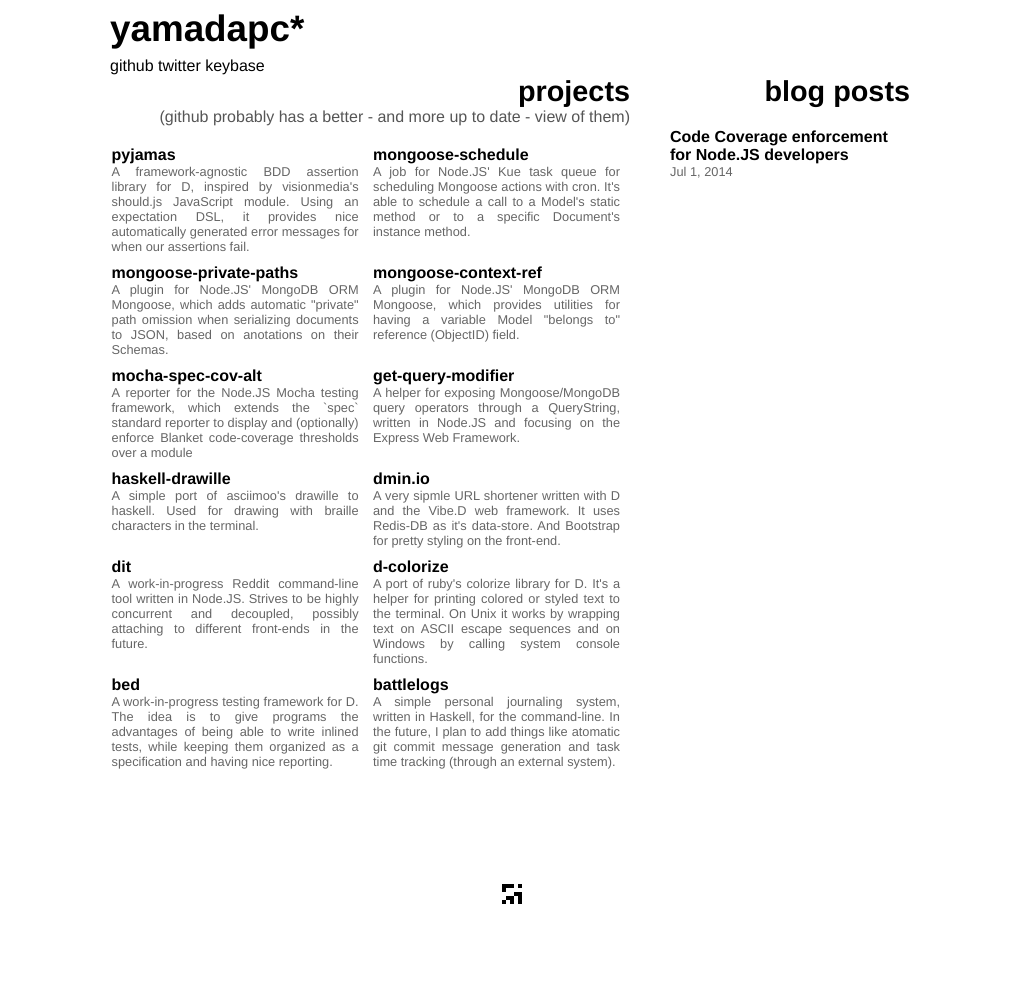
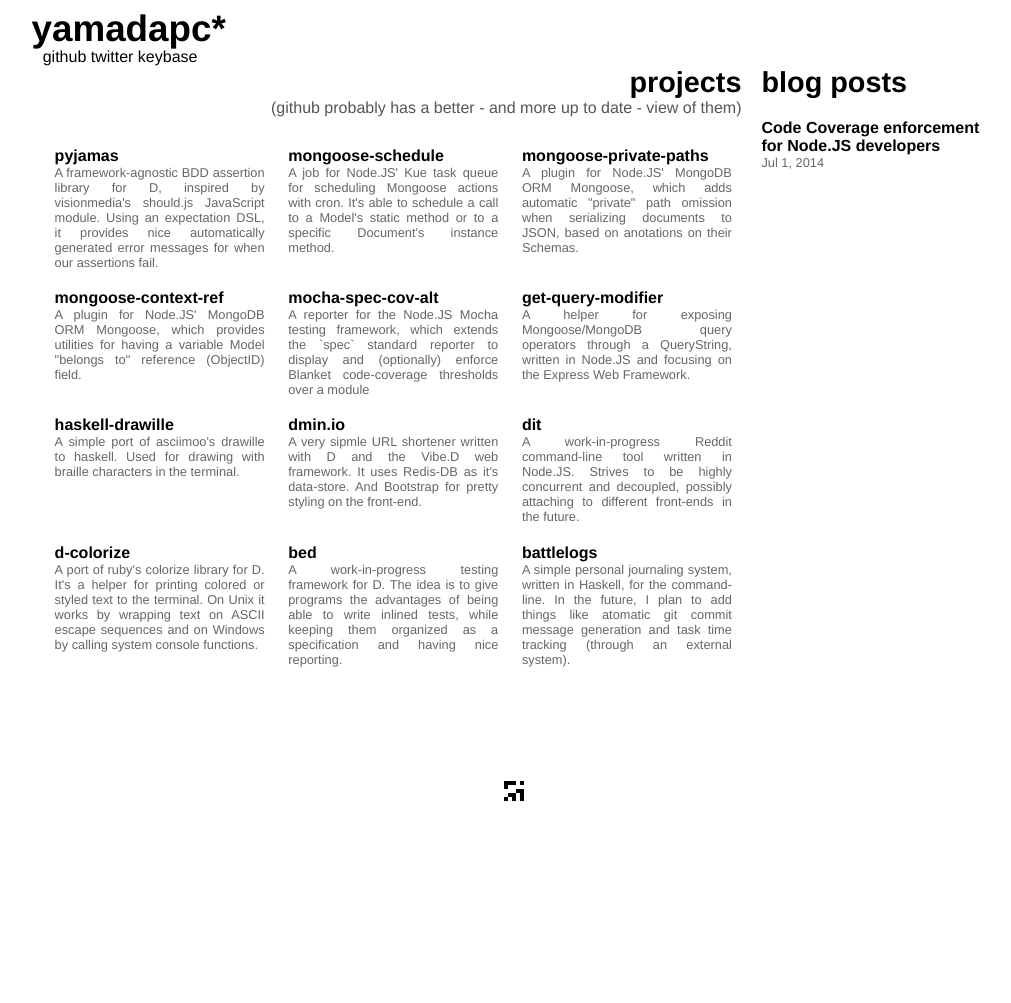
Before and after one commit to yamadapc/yamadapc.github.io, a Jekyll site: the page built from index.html, in a window 1280 px wide. Shown: the whole page, without its empty margins (130-1141 px from the left). Built offline with Jekyll 4.4.1, drawn with Linux system fonts in a browser that asks for light colours; after the commit the page ends 900 px from its top, so only the background shows below that.

Commit message:
Make the layout responsive
This uses a fluent grid to make the home page's layout responsive.

```diff
--- a/_config.yml
+++ b/_config.yml
@@ -8,5 +8,11 @@ twitter_username: "yamadapc"
 github_username: "yamadapc"
 keybase_username: "ym"
 
+sass:
+  style: compressed
+
+gems:
+  - jekyll-sitemap
+
 # Build settings
 markdown: kramdown
--- /dev/null
+++ b/_sass/grid.scss
@@ -0,0 +1,67 @@
+/////////////////
+// Semantic.gs // for SCSS: http://sass-lang.com/
+/////////////////
+
+// Defaults which you can freely override
+$column-width: 60px;
+$gutter-width: 20px;
+$columns: 12;
+
+// Utility function — you should never need to modify this
+@function gridsystem-width($columns:$columns) {
+	@return ($column-width * $columns) + ($gutter-width * $columns);
+}
+
+// Set $total-width to 100% for a fluid layout
+$total-width: gridsystem-width($columns);
+
+// Uncomment these two lines and the star-hack width/margin lines below to enable sub-pixel fix for IE6 & 7. See http://tylertate.com/blog/2012/01/05/subpixel-rounding.html
+// $min-width: 999999;
+// $correction: 0.5 / $min-width * 100;
+
+// The micro clearfix http://nicolasgallagher.com/micro-clearfix-hack/
+@mixin clearfix() {
+	*zoom:1;
+
+	&:before,
+	&:after {
+	    content:"";
+	    display:table;
+	}
+	&:after {
+	    clear:both;
+	}
+}
+
+
+//////////
+// GRID //
+//////////
+
+body {
+	width: 100%;
+	@include clearfix();
+}
+
+@mixin row($columns:$columns) {
+	display: block;
+	width: $total-width*(($gutter-width + gridsystem-width($columns))/gridsystem-width($columns));
+	margin: 0 $total-width*((($gutter-width*.5)/gridsystem-width($columns))*-1);
+	// *width: $total-width*(($gutter-width + gridsystem-width($columns))/gridsystem-width($columns))-$correction;
+	// *margin: 0 $total-width*((($gutter-width*.5)/gridsystem-width($columns))*-1)-$correction;
+	@include clearfix();
+}
+@mixin column($x,$columns:$columns) {
+	display: inline;
+	float: left;
+	width: $total-width*(((($gutter-width+$column-width)*$x)-$gutter-width) / gridsystem-width($columns));
+	margin: 0 $total-width*(($gutter-width*.5)/gridsystem-width($columns));
+	// *width: $total-width*(((($gutter-width+$column-width)*$x)-$gutter-width) / gridsystem-width($columns))-$correction;
+	// *margin: 0 $total-width*(($gutter-width*.5)/gridsystem-width($columns))-$correction;
+}
+@mixin push($offset:1) {
+	margin-left: $total-width*((($gutter-width+$column-width)*$offset) / gridsystem-width($columns)) + $total-width*(($gutter-width*.5)/gridsystem-width($columns));
+}
+@mixin pull($offset:1) {
+	margin-right: $total-width*((($gutter-width+$column-width)*$offset) / gridsystem-width($columns)) + $total-width*(($gutter-width*.5)/gridsystem-width($columns));
+}
--- a/css/main.scss
+++ b/css/main.scss
@@ -1,26 +1,35 @@
 ---
 ---
+
+@import "grid";
+
+$columns: 12;
+$column-width: 60;
+$gutter-width: 20;
+
+$total-width: 100%;
+
 // Includes a medium style underline to a piece of text
 // (extracted from: http://codepen.io/timbrown/pen/kuDxK)
 @mixin medium-underline($transparency: 14%) {
   background-image: linear-gradient(
     to top,
     transparent 11%,
-    rgba(0, 0, 0, -0.7) 6%,
-    rgba(0, 0, 0, 1.3) 11%,
+    rgba(0, 0, 0, 0.7) 6%,
+    rgba(0, 0, 0, 0.3) 11%,
     transparent $transparency
   );
 }
 
 body {
-  text-align: center;
   font-family: Helvetica-Neue, Helvetica, OpenSans, Arial, Sans-Serif;
 }
 
 .wrapper {
+  max-width: 960px;
   margin: 0 auto;
-  text-align: left;
-  max-width: 800px;
+  padding-right: 13px;
+  overflow: hidden;
 }
 
 a {
@@ -35,18 +44,12 @@ a {
   }
 }
 
-ul {
-  list-style: none;
-  margin: 0;
-  padding: 0;
-}
-
 .header {
   h1 {
     $font-size: 2.3em;
     font-size: $font-size;
+    padding: 0;
     margin: 0;
-    padding: 0 0 0.2em;
 
     a,
     a:hover,
@@ -65,6 +68,13 @@ ul {
     }
   }
 
+  ul {
+    margin: 0;
+    padding: 0;
+    margin-top: -0.1em;
+    padding-left: 0.7em;
+  }
+
   li {
     display: inline-block;
   }
@@ -76,10 +86,7 @@ ul {
 
 blockquote {
   background-color: #f9f9f9;
-  border-left: 10px solid #ccc;
   font-style: italic;
-  margin: 1.5em 0 1.5em;
-  padding: 0.5em 10px;
 }
 
 h2 {
@@ -101,35 +108,27 @@ h4 {
   padding-bottom: 20px
 }
 
-.content {
-  margin-bottom: 13em;
-}
-
 .projects {
   text-align: right;
-  width: 65%;
-  float: left;
-  display: inline-block;
+  @include column(9);
 
-  .item {
-    width: 47.5%;
-    padding-right: 10px;
-    padding-bottom: 10px;
-    vertical-align: top;
-    display: inline-block;
-  }
-
-  .item-description {
-    text-align: justify;
+  .items {
+    .item {
+      max-width: 30%;
+      margin: 0.6em;
+      display: inline-block;
+      vertical-align: top;
+    }
   }
 }
 
 .item {
   text-align: left;
-  li, p {
+  p {
     padding: 0;
     margin: 0;
     font-weight: lighter;
+    text-align: justify;
   }
 }
 
@@ -139,17 +138,20 @@ h4 {
 
 .item-description {
   font-size: 0.8em;
-  margin: 0;
-  padding: 0;
   color: #666;
 }
 
 .posts {
-  text-align: right;
-  padding-left: 3%;
-  width: 30%;
-  float: right;
-  display: inline-block;
+  @include column(3);
+
+  ul {
+    margin: 0;
+    padding: 0;
+  }
+
+  li {
+    list-style: none;
+  }
 }
 
 .post-content {
@@ -171,13 +173,25 @@ h4 {
   clear: both;
   color: #9C9C9C;
   font-size: 0.8em;
-  text-align: center;
-  margin: 0 auto;
   padding-top: 1em;
-  max-width: 75%;
 }
 
-.list {
-  list-style: none;
-  margin: 0;
+@media screen and (max-width: 930px) {
+  .projects .items .item {
+    max-width: 45%;
+  }
 }
+
+@media screen and (max-width: 620px) {
+  .projects {
+    @include column(12);
+  }
+
+  .posts {
+    @include column(12);
+  }
+
+  .projects .items .item {
+    max-width: 100%;
+  }
+}
--- a/index.html
+++ b/index.html
@@ -1,20 +1,20 @@
 ---
 layout: default
 ---
-<div class="content">
 <div class="projects">
   <div class="section-title">
     <h2>Projects</h2>
     <h4>(github probably has a better - and more up to date - view of them)</h4>
   </div>
-    <ul class="list">
+
+  <div class="items">
     {% for project in site.categories.projects %}
-        <li class="item">
+      <div class="item">
         <a class="item-title" href="{{ project.github_url | prepend: site.baseurl }}">{{ project.title }}</a><br/>
         <p class="item-description">{{ project.description }}</p>
-        </li>
+      </div>
     {% endfor %}
-    </ul>
+  </div>
 </div>
 
 <div class="posts">
@@ -30,4 +30,3 @@ layout: default
     {% endfor %}
   </ul>
 </div>
-</div>
```
Lines whose indentation alone changed are shown as unchanged.
